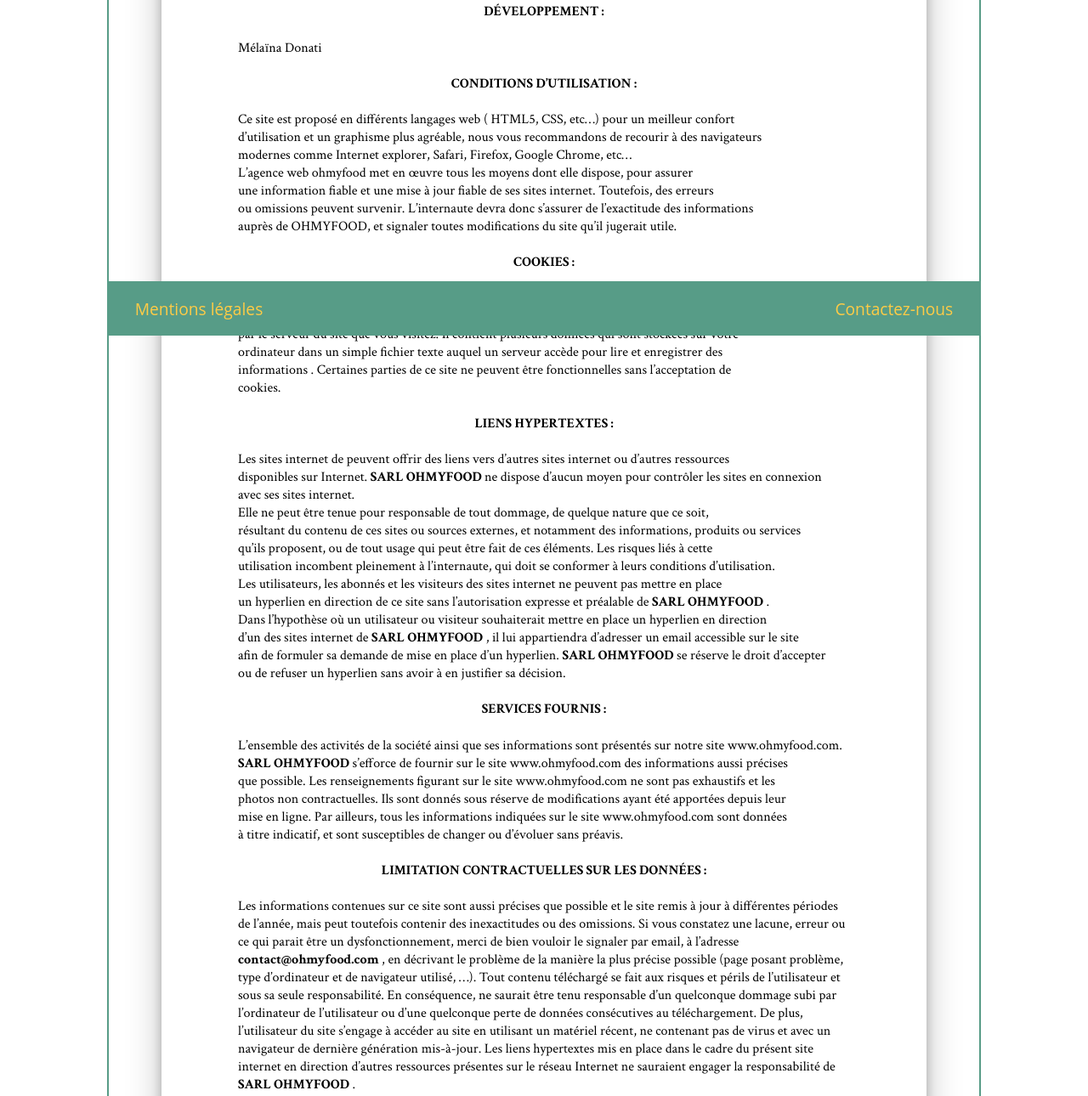
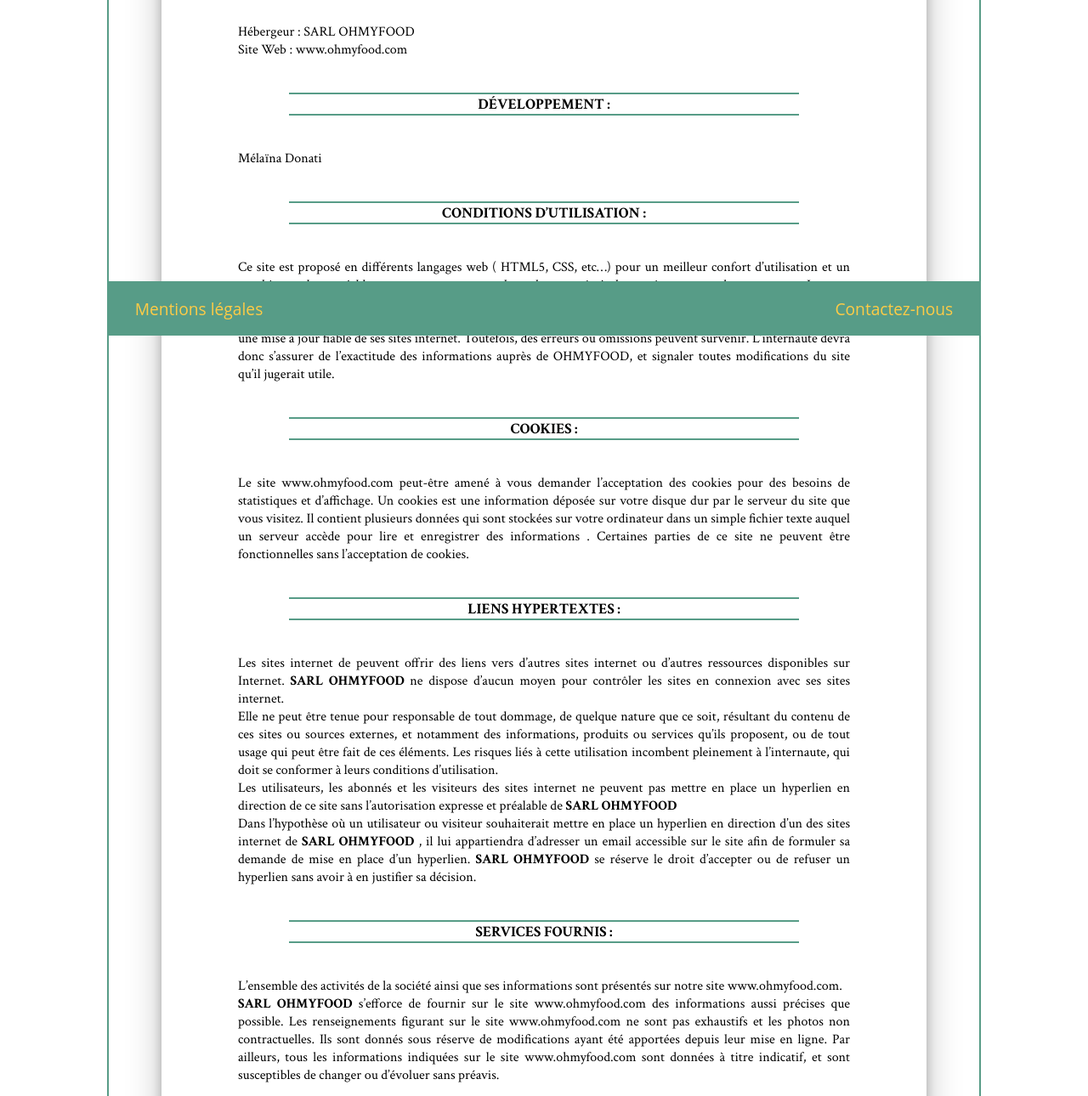
Before and after one commit to melcd238/ocohmyfood, a website: page mentionslegales.html in a window 1280 px wide. Shown: the part 405-1695 px from the top of the page at 85% size. Drawn offline with Linux system fonts and the light colour scheme.

Commit message:
corrections orthographe

```diff
--- a/mentionslegales.html
+++ b/mentionslegales.html
@@ -17,78 +17,78 @@
        <div class="mention">
 
     <section class="section_mention">
-        <h4>Editeur du Site :</h4>
+        <h2>Editeur du Site :</h2>
 
         <p> <strong>SARL OHMYFOOD Numéro de SIRET : 123456789 </strong>  <br>
         Chef de projet : Paul Geek <br>
-         rue du dev PARIS <br>
+         rue du dev 75000 PARIS <br>
         Téléphone : 06 xx xx xx xx <br>
         Email : contact@ohmyfood.com <br>
         Site Web : www.ohmyfood.com </p>
     </section>
     <section class="section_mention">
-        <h4>  Hébergement :</h4>
+        <h2>  Hébergement :</h2>
 
        <p>Hébergeur : SARL OHMYFOOD <br>
         Site Web : www.ohmyfood.com</p>
     </section>
     <section class="section_mention">
-         <h4> Développement :</h4>
+         <h2> Développement :</h2>
 
          <p>
             Mélaïna Donati
          </p>
         </section>
         <section class="section_mention">
-        <h4> Conditions d’utilisation :</h4>
-        <p>Ce site  est proposé en différents langages web ( HTML5, CSS, etc…) pour un meilleur confort <br>
-            d’utilisation et un graphisme plus agréable, nous vous recommandons de recourir à des navigateurs <br>
+        <h2> Conditions d’utilisation :</h2>
+        <p>Ce site  est proposé en différents langages web ( HTML5, CSS, etc…) pour un meilleur confort
+            d’utilisation et un graphisme plus agréable, nous vous recommandons de recourir à des navigateurs
              modernes comme Internet explorer, Safari, Firefox, Google Chrome, etc… <br>
-             L’agence web ohmyfood met en œuvre tous les moyens dont elle dispose, pour assurer <br>
-             une information fiable et une mise à jour fiable de ses sites internet. Toutefois, des erreurs <br>
-              ou omissions peuvent survenir. L’internaute devra donc s’assurer de l’exactitude des informations <br>
+             L’agence web ohmyfood met en œuvre tous les moyens dont elle dispose, pour assurer
+             une information fiable et une mise à jour fiable de ses sites internet. Toutefois, des erreurs
+              ou omissions peuvent survenir. L’internaute devra donc s’assurer de l’exactitude des informations
                auprès de OHMYFOOD, et signaler toutes modifications du site qu’il jugerait utile.
      </p>
      </section>
      <section class="section_mention">
-                <h4> Cookies :</h4>
-            <p> Le site www.ohmyfood.com peut-être amené à vous demander l’acceptation des cookies pour des <br>
-                besoins de statistiques et d’affichage. Un cookies est une information déposée sur votre disque dur <br>
-                 par le serveur du site que vous visitez. Il contient plusieurs données qui sont stockées sur votre <br>
-                  ordinateur dans un simple fichier texte auquel un serveur accède pour lire et enregistrer des <br>
-                  informations . Certaines parties de ce site ne peuvent être fonctionnelles sans l’acceptation de <br>
+                <h2> Cookies :</h2>
+            <p> Le site www.ohmyfood.com peut-être amené à vous demander l’acceptation des cookies pour des
+                besoins de statistiques et d’affichage. Un cookies est une information déposée sur votre disque dur
+                 par le serveur du site que vous visitez. Il contient plusieurs données qui sont stockées sur votre
+                  ordinateur dans un simple fichier texte auquel un serveur accède pour lire et enregistrer des
+                  informations . Certaines parties de ce site ne peuvent être fonctionnelles sans l’acceptation de
                   cookies.</p></section>
                   <section class="section_mention">
-                <h4>Liens hypertextes :</h4>
+                <h2>Liens hypertextes :</h2>
 
-            <p> Les sites internet de peuvent offrir des liens vers d’autres sites internet ou d’autres ressources <br>
-                disponibles sur Internet. <strong>SARL OHMYFOOD </strong>  ne dispose d’aucun moyen pour contrôler les sites en connexion <br>
+            <p> Les sites internet de peuvent offrir des liens vers d’autres sites internet ou d’autres ressources
+                disponibles sur Internet. <strong>SARL OHMYFOOD </strong>  ne dispose d’aucun moyen pour contrôler les sites en connexion
                 avec ses sites internet. <br>
-                 Elle ne peut être tenue pour responsable de tout dommage, de quelque nature que ce soit, <br>
-                 résultant du contenu de ces sites ou sources externes, et notamment des informations, produits ou services <br>
-                  qu’ils proposent, ou de tout usage qui peut être fait de ces éléments. Les risques liés à cette <br>
+                 Elle ne peut être tenue pour responsable de tout dommage, de quelque nature que ce soit,
+                 résultant du contenu de ces sites ou sources externes, et notamment des informations, produits ou services
+                  qu’ils proposent, ou de tout usage qui peut être fait de ces éléments. Les risques liés à cette
                   utilisation incombent pleinement à l’internaute, qui doit se conformer à leurs conditions d’utilisation. <br>
 
-                Les utilisateurs, les abonnés et les visiteurs des sites internet  ne peuvent pas mettre en place <br>
-                un hyperlien en direction de ce site sans l’autorisation expresse et préalable de <strong>SARL OHMYFOOD</strong> . <br>
+                Les utilisateurs, les abonnés et les visiteurs des sites internet  ne peuvent pas mettre en place
+                un hyperlien en direction de ce site sans l’autorisation expresse et préalable de <strong>SARL OHMYFOOD </strong> <br>
 
-                Dans l’hypothèse où un utilisateur ou visiteur souhaiterait mettre en place un hyperlien en direction <br>
-                 d’un des sites internet de <strong>SARL OHMYFOOD</strong> , il lui appartiendra d’adresser un email accessible sur le site <br>
-                 afin de formuler sa demande de mise en place d’un hyperlien. <strong>SARL OHMYFOOD</strong> se réserve le droit d’accepter <br>
+                Dans l’hypothèse où un utilisateur ou visiteur souhaiterait mettre en place un hyperlien en direction
+                 d’un des sites internet de <strong>SARL OHMYFOOD</strong> , il lui appartiendra d’adresser un email accessible sur le site
+                 afin de formuler sa demande de mise en place d’un hyperlien. <strong>SARL OHMYFOOD</strong> se réserve le droit d’accepter
                  ou de refuser un hyperlien sans avoir à en justifier sa décision. </p> </section>
                  <section class="section_mention">
-           <h4>Services fournis :</h4>
+           <h2>Services fournis :</h2>
         <p>L’ensemble des activités de la société ainsi que ses informations sont présentés sur notre site
             www.ohmyfood.com. <br>
 
-           <strong>SARL OHMYFOOD</strong>   s’efforce de fournir sur le site www.ohmyfood.com des informations aussi précises <br>
-           que possible. Les renseignements figurant sur le site www.ohmyfood.com ne sont pas exhaustifs et les <br>
-            photos non contractuelles. Ils sont donnés sous réserve de modifications ayant été apportées depuis leur <br>
-             mise en ligne. Par ailleurs, tous les informations indiquées sur le site www.ohmyfood.com sont données <br>
+           <strong>SARL OHMYFOOD</strong>   s’efforce de fournir sur le site www.ohmyfood.com des informations aussi précises
+           que possible. Les renseignements figurant sur le site www.ohmyfood.com ne sont pas exhaustifs et les
+            photos non contractuelles. Ils sont donnés sous réserve de modifications ayant été apportées depuis leur
+             mise en ligne. Par ailleurs, tous les informations indiquées sur le site www.ohmyfood.com sont données
               à titre indicatif, et sont susceptibles de changer ou d’évoluer sans préavis.</p></section>
 
               <section class="section_mention">
-        <h4>Limitation contractuelles sur les données :</h4>
+        <h2>Limitation contractuelles sur les données :</h2>
 
        <p>Les informations contenues sur ce site sont aussi précises que possible et le site remis à jour à différentes
         périodes de l’année, mais peut toutefois contenir des inexactitudes ou des omissions. Si vous constatez une
@@ -103,16 +103,16 @@
           de virus et avec un navigateur de dernière génération mis-à-jour.
 
         Les liens hypertextes mis en place dans le cadre du présent site internet en direction d’autres ressources
-         présentes sur le réseau Internet ne sauraient engager la responsabilité de <strong>SARL OHMYFOOD</strong> .</p></section>
+         présentes sur le réseau Internet ne sauraient engager la responsabilité de <strong>SARL OHMYFOOD.</strong> </p></section>
          <section class="section_mention">
-        <h4>Propriété intellectuelle :</h4>
+        <h2>Propriété intellectuelle :</h2>
         <p>Tout le contenu du présent site www.ohmyfood.com, incluant, de façon non limitative, les graphismes,
             images, textes, vidéos, animations, sons, logos, gifs et icônes ainsi que leur mise en forme sont la
             propriété exclusive de la société à l’exception des marques, logos ou contenus appartenant à d’autres
             sociétés partenaires ou auteurs.
 
            Toute reproduction, distribution, modification, adaptation, retransmission ou publication, même partielle,
-            de ces différents éléments est strictement interdite sans l’accord exprès par écrit de <strong>SARL OHMYFOOD</strong> .
+            de ces différents éléments est strictement interdite sans l’accord exprès par écrit de <strong>SARL OHMYFOOD.</strong>
              Cette représentation ou reproduction, par quelque procédé que ce soit, constitue une contrefaçon
              sanctionnée par les articles L.335-2 et suivants du Code de la propriété intellectuelle. Le non-respect de
               cette interdiction constitue une contrefaçon pouvant engager la responsabilité civile et pénale du
@@ -120,7 +120,7 @@
                à votre encontre.</p></section>
 
                <section class="section_mention">
-     <h4>Déclaration à la CNIL :</h4>
+     <h2>Déclaration à la CNIL :</h2>
 
         <p>Conformément à la loi 78-17 du 6 janvier 1978 (modifiée par la loi 2004-801 du 6 août 2004 relative à la
             protection des personnes physiques à l’égard des traitements de données à caractère personnel) relative à
@@ -128,21 +128,21 @@
              Commission nationale de l’informatique et des libertés (www.cnil.fr).</p></section>
 
              <section class="section_mention">
-        <h4>Litiges :</h4>
+        <h2>Litiges :</h2>
         <p> Les présentes conditions du site www.ohmyfood.com sont régies par les lois françaises et toute contestation
             ou litiges qui pourraient naître de l’interprétation ou de l’exécution de celles-ci seront de la compétence
             exclusive des tribunaux dont dépend le siège social de la société. La langue de référence, pour le règlement
              de contentieux éventuels, est le français.</p></section>
 
              <section class="section_mention">
-        <h4>Données personnelles :</h4>
+        <h2>Données personnelles :</h2>
 
         <p>De manière générale, vous n’êtes pas tenu de nous communiquer vos données personnelles lorsque vous visitez
             notre site Internet www.ohmyfood.com.Nous pouvons collecter de manière automatique certaines informations vous
             concernant lors d’une simple
             navigation sur notre site Internet, notamment : des informations concernant l’utilisation de notre site,
             comme les zones que vous visitez et les services auxquels vous accédez, votre adresse IP, le type de votre
-             navigateur, vos temps d’accès.
+             navigateur, vos temps d’accès. <br>
 
            De telles informations sont utilisées exclusivement à des fins de statistiques internes,
             de manière à améliorer la qualité des services qui vous sont proposés. Les bases de données sont protégées
--- a/scss/style.scss
+++ b/scss/style.scss
@@ -446,9 +446,14 @@
            .section_mention{
                width: 80%;
                margin: auto;
-                 h4{
+               text-align: justify;
+                 h2{
                      text-align: center;
                      text-transform: uppercase;
+                     font-size: 1.1rem;
+                     border-top: 2px solid map-get($color, backgroudcolor-header-footer); ;
+                     border-bottom:  2px solid map-get($color, backgroudcolor-header-footer);
+                     margin: 40px 60px;
                  }
            }
 
```
Also changed, not shown: delice.html (+2 -2 lines), note.html (+1 -1 lines), palette.html (+2 -2 lines), css/style.css.
